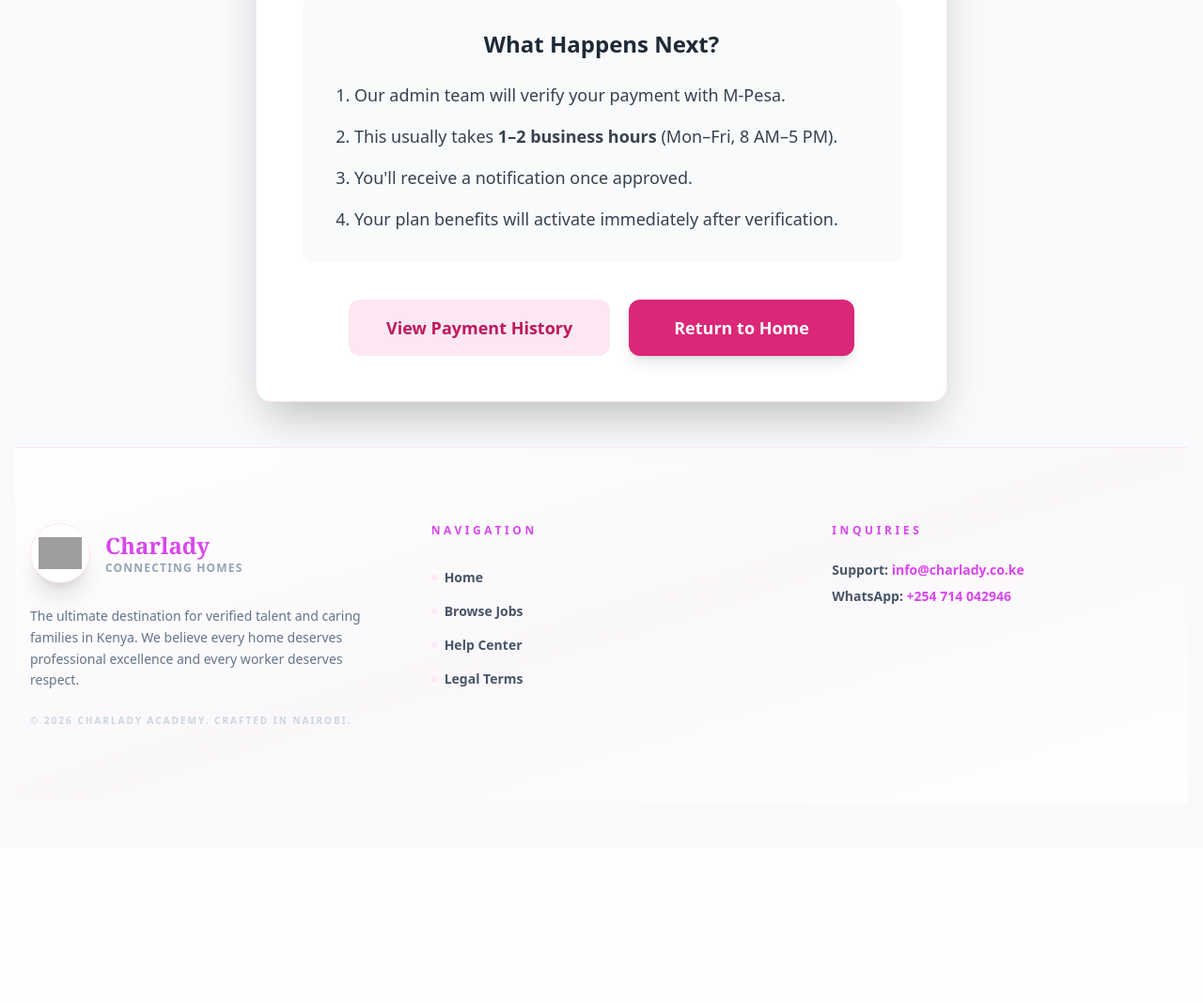
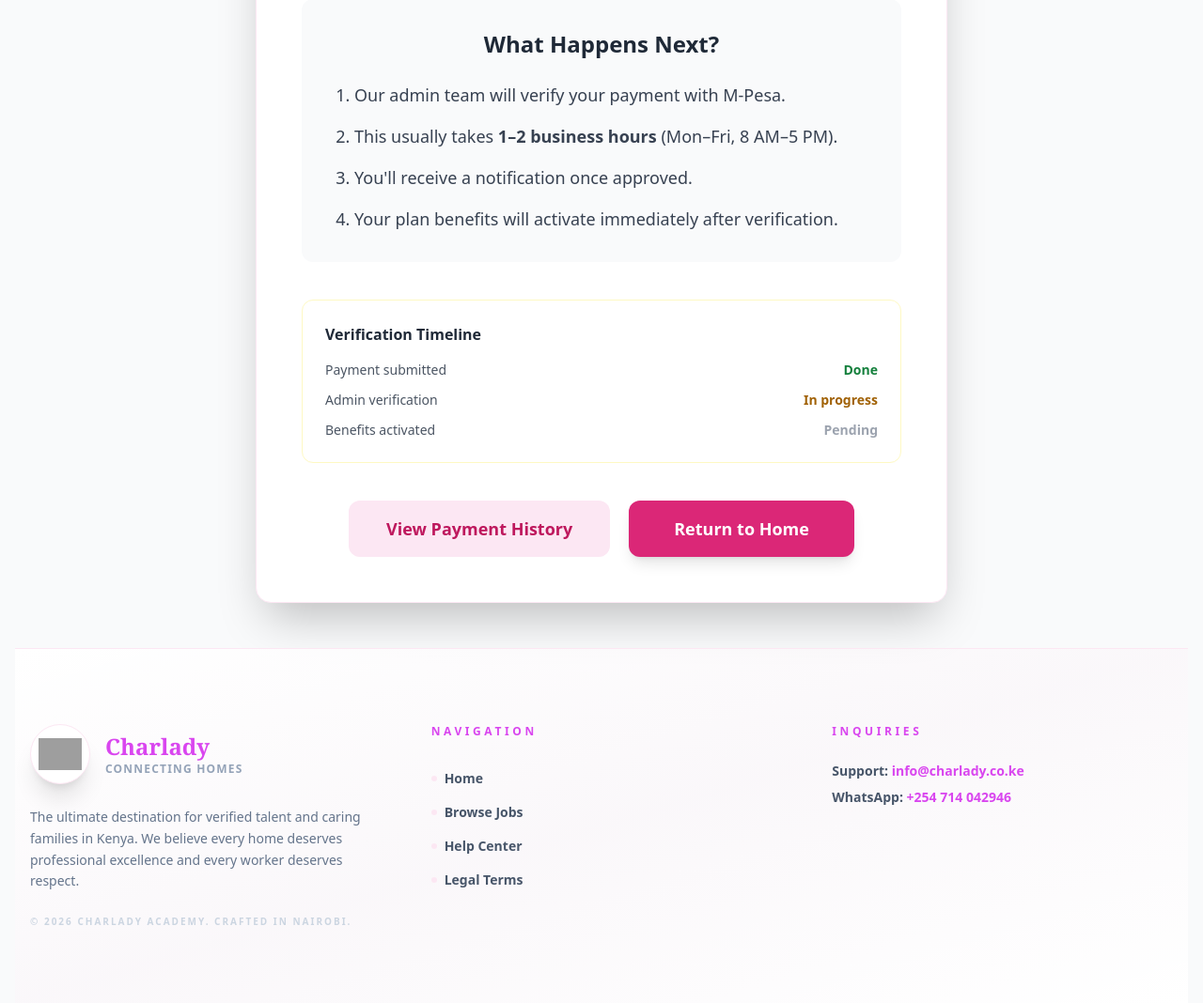
Before and after one commit to theo24-sys/omegaa, a Django app: page /payments/verification-submitted/1/ in a window 1280 px wide. Shown: the part 979-2047 px from the top of the page at 94% size. Before the commit the page ends 1750 px from the top, so only its background shows below. Run offline with Django 5.2, Linux system fonts and the light colour scheme; the visitor is signed in with stand-in values (Sample User, id 1); tables that the repository leaves empty hold one stand-in row (values such as "Sample post"); parts of the project's set-up code (start-up, migrations or seed data) failed here and were passed over; some libraries are stand-ins or nearby versions; grey boxes are pictures that could not be loaded.

Commit message:
Your commit message

```diff
--- a/payments/urls.py
+++ b/payments/urls.py
@@ -8,6 +8,8 @@ urlpatterns = [
     path('checkout/<int:plan_id>/', views.checkout, name='checkout'),
     path('course-checkout/<int:course_id>/', views.course_checkout, name='course_checkout'),
     path('mpesa/<int:payment_id>/', views.mpesa_payment, name='mpesa_payment'),
+    path('retry/<int:payment_id>/', views.retry_payment, name='retry_payment'),
+    path('failed/<int:payment_id>/', views.payment_failed, name='payment_failed'),
     path('contribution/pay/<int:contribution_id>/', views.pay_contribution, name='pay_contribution'),
     path('contributions/', views.contribution_list, name='contribution_list'),
     path('mpesa/callback/', views.mpesa_callback, name='mpesa_callback'),
--- a/payments/views.py
+++ b/payments/views.py
@@ -16,6 +16,27 @@ from .mpesa_service import MpesaClient
 from accounts.utils import normalize_kenyan_phone, validate_kenyan_phone
 
 logger = logging.getLogger(__name__)
+
+
+def _clone_payment_for_retry(payment):
+    retry_kwargs = {
+        'user': payment.user,
+        'amount': payment.amount,
+        'payment_method': payment.payment_method or 'mpesa',
+        'status': 'pending',
+        'verification_notes': payment.verification_notes,
+    }
+
+    if payment.plan:
+        retry_kwargs['plan'] = payment.plan
+    if payment.course:
+        retry_kwargs['course'] = payment.course
+    if payment.job:
+        retry_kwargs['job'] = payment.job
+    if payment.contribution:
+        retry_kwargs['contribution'] = payment.contribution
+
+    return Payment.objects.create(**retry_kwargs)
 
 @login_required
 def payment_plans(request):
@@ -104,6 +125,8 @@ def mpesa_payment(request, payment_id):
         return redirect('payments:payment_detail', payment_id=payment.id)
     if payment.status == 'verification_submitted':
         return redirect('payments:payment_verification_submitted', payment_id=payment.id)
+    if payment.status == 'failed':
+        return redirect('payments:payment_failed', payment_id=payment.id)
 
     if request.method == 'POST':
         transaction_id = request.POST.get('transaction_id')
@@ -122,7 +145,7 @@ def mpesa_payment(request, payment_id):
         payment.save()
 
         # Handle Course vs Plan for notifications
-        name = payment.plan.name if payment.plan else (payment.course.title if payment.course else "Item")
+        name = payment.get_item_name()
 
         # Notify user
         create_notification(
@@ -167,7 +190,7 @@ def mpesa_payment(request, payment_id):
                     stk_error = "Invalid Kenyan phone number format. Use 07... or 254..."
                 else:
                     client = MpesaClient()
-                    name = payment.plan.name if payment.plan else (payment.course.title if payment.course else "Service")
+                    name = payment.get_item_name()
 
                     # Start STK Push
                     res = client.initiate_stk_push(
@@ -192,6 +215,40 @@ def mpesa_payment(request, payment_id):
         'till_number': settings.MPESA_TILL_NUMBER,
         'stk_error': stk_error,
         'phone_number': payment.phone_number
+    })
+
+
+@login_required
+def retry_payment(request, payment_id):
+    payment = get_object_or_404(Payment, id=payment_id, user=request.user)
+
+    if not payment.can_retry():
+        messages.info(request, 'This payment cannot be retried.')
+        return redirect('payments:payment_detail', payment_id=payment.id)
+
+    if request.method == 'POST':
+        retry_payment = _clone_payment_for_retry(payment)
+        if payment.verification_notes:
+            retry_payment.verification_notes = payment.verification_notes
+            retry_payment.save(update_fields=['verification_notes'])
+
+        messages.success(request, 'A fresh payment request has been created. Please try again.')
+        return redirect('payments:mpesa_payment', payment_id=retry_payment.id)
+
+    return render(request, 'payments/retry_payment.html', {'payment': payment})
+
+
+@login_required
+def payment_failed(request, payment_id):
+    payment = get_object_or_404(Payment, id=payment_id, user=request.user)
+
+    if payment.status != 'failed':
+        return redirect('payments:payment_detail', payment_id=payment.id)
+
+    reason = request.GET.get('reason', 'declined')
+    return render(request, 'payments/failure.html', {
+        'payment': payment,
+        'reason': reason,
     })
 
 
--- a/templates/payments/admin/all_payments.html
+++ b/templates/payments/admin/all_payments.html
@@ -48,8 +48,8 @@
                                     <div class="text-xs text-gray-500">{{ payment.user.email }}</div>
                                 </td>
                                 <td class="px-6 py-4 whitespace-nowrap">
-                                    <div class="text-sm font-medium text-gray-900">{{ payment.plan.name }}</div>
-                                    <div class="text-xs text-gray-500">{{ payment.plan.get_plan_type_display }}</div>
+                                    <div class="text-sm font-medium text-gray-900">{{ payment.get_item_name }}</div>
+                                    <div class="text-xs text-gray-500">{{ payment.get_item_type_label }}</div>
                                 </td>
                                 <td class="px-6 py-4 whitespace-nowrap">
                                     <div class="text-sm text-gray-900">KES {{ payment.amount }}</div>
--- a/templates/payments/admin/pending_payments.html
+++ b/templates/payments/admin/pending_payments.html
@@ -48,8 +48,8 @@
                                     <div class="text-xs text-gray-500">{{ payment.user.email }}</div>
                                 </td>
                                 <td class="px-6 py-4 whitespace-nowrap">
-                                    <div class="text-sm font-medium text-gray-900">{{ payment.plan.name }}</div>
-                                    <div class="text-xs text-gray-500">{{ payment.plan.get_plan_type_display }}</div>
+                                    <div class="text-sm font-medium text-gray-900">{{ payment.get_item_name }}</div>
+                                    <div class="text-xs text-gray-500">{{ payment.get_item_type_label }}</div>
                                 </td>
                                 <td class="px-6 py-4 whitespace-nowrap">
                                     <div class="text-sm text-gray-900">KES {{ payment.amount }}</div>
--- a/templates/payments/admin/verify_payment.html
+++ b/templates/payments/admin/verify_payment.html
@@ -48,7 +48,7 @@
                     <div class="space-y-3">
                         <div>
                             <p class="text-gray-500">Plan</p>
-                            <p class="font-bold">{{ payment.plan.name }} ({{ payment.plan.get_plan_type_display }})</p>
+                            <p class="font-bold">{{ payment.get_item_name }} ({{ payment.get_item_type_label }})</p>
                         </div>
                         <div>
                             <p class="text-gray-500">Amount</p>
--- a/templates/payments/checkout.html
+++ b/templates/payments/checkout.html
@@ -1,4 +1,5 @@
 {% extends 'base.html' %}
+{% load static %}
 
 {% block title %}Checkout - {{ plan.name }} | Charlady{% endblock %}
 
--- a/templates/payments/failure.html
+++ b/templates/payments/failure.html
@@ -89,7 +89,7 @@
                     <dl class="grid grid-cols-1 sm:grid-cols-2 gap-4 text-sm">
                         <div>
                             <dt class="text-gray-600">Plan</dt>
-                            <dd class="font-semibold text-gray-900">{{ payment.plan.name }}</dd>
+                            <dd class="font-semibold text-gray-900">{{ payment.get_item_name }}</dd>
                         </div>
                         <div>
                             <dt class="text-gray-600">Amount</dt>
--- a/templates/payments/success.html
+++ b/templates/payments/success.html
@@ -21,7 +21,7 @@
         <div class="p-8 md:p-12">
             <h1 class="text-4xl md:text-5xl font-bold text-pink-700 mb-6">Payment Successful!</h1>
             <p class="text-xl text-gray-700 mb-8">
-                Thank you! Your <strong>{{ payment.plan.name }}</strong> plan is now active.
+                Thank you! Your <strong>{{ payment.get_item_name }}</strong> is now active.
             </p>
 
             <!-- Payment Summary Card -->
@@ -30,7 +30,7 @@
                 <div class="grid grid-cols-1 sm:grid-cols-2 gap-6 text-left">
                     <div>
                         <p class="text-gray-600">Plan</p>
-                        <p class="text-xl font-bold text-gray-900">{{ payment.plan.name }}</p>
+                        <p class="text-xl font-bold text-gray-900">{{ payment.get_item_name }}</p>
                     </div>
                     <div>
                         <p class="text-gray-600">Amount</p>
@@ -71,7 +71,7 @@
             </div>
 
             <!-- Optional next step -->
-            {% if payment.plan.plan_type == 'job_boost' %}
+            {% if payment.plan and payment.plan.plan_type == 'job_boost' %}
             <p class="text-center text-gray-600 mt-10">
                 Your job postings are now boosted! Check your listings →
                 <a href="{% url 'jobs:my_jobs' %}" class="text-pink-600 hover:text-pink-800 font-medium">My Jobs</a>
--- a/templates/payments/verification_submitted.html
+++ b/templates/payments/verification_submitted.html
@@ -21,7 +21,7 @@
         <div class="p-8 md:p-12">
             <h1 class="text-4xl md:text-5xl font-bold text-pink-700 mb-6">Verification Submitted!</h1>
             <p class="text-xl text-gray-700 mb-8">
-                Thank you! Your payment for <strong>{{ payment.plan.name }}</strong> is now being verified.
+                Thank you! Your payment for <strong>{{ payment.get_item_name }}</strong> is now being verified.
             </p>
 
             <!-- Payment Summary -->
@@ -30,7 +30,7 @@
                 <div class="grid grid-cols-1 sm:grid-cols-2 gap-6">
                     <div>
                         <p class="text-gray-600">Plan</p>
-                        <p class="text-xl font-bold text-gray-900">{{ payment.plan.name }}</p>
+                        <p class="text-xl font-bold text-gray-900">{{ payment.get_item_name }}</p>
                     </div>
                     <div>
                         <p class="text-gray-600">Amount</p>
@@ -69,6 +69,24 @@
                 </ol>
             </div>
 
+            <div class="bg-white rounded-xl p-6 mb-10 border border-yellow-100 text-left max-w-2xl mx-auto">
+                <h3 class="font-bold text-gray-800 mb-4">Verification Timeline</h3>
+                <div class="space-y-3 text-sm">
+                    <div class="flex items-center justify-between">
+                        <span class="text-gray-600">Payment submitted</span>
+                        <span class="font-bold text-green-700">Done</span>
+                    </div>
+                    <div class="flex items-center justify-between">
+                        <span class="text-gray-600">Admin verification</span>
+                        <span class="font-bold text-yellow-700">In progress</span>
+                    </div>
+                    <div class="flex items-center justify-between">
+                        <span class="text-gray-600">Benefits activated</span>
+                        <span class="font-bold text-gray-400">Pending</span>
+                    </div>
+                </div>
+            </div>
+
             <!-- Buttons -->
             <div class="flex flex-col sm:flex-row justify-center gap-5">
                 <a href="{% url 'payments:payment_history' %}"
```
Also changed, not shown: payments/models.py (+45 -0 lines), templates/payments/history.html (+7 -2 lines), templates/payments/mpesa_payment.html (+7 -0 lines), templates/payments/payment_detail.html (+12 -8 lines), templates/payments/retry_payment.html (added, +56 -0 lines).
